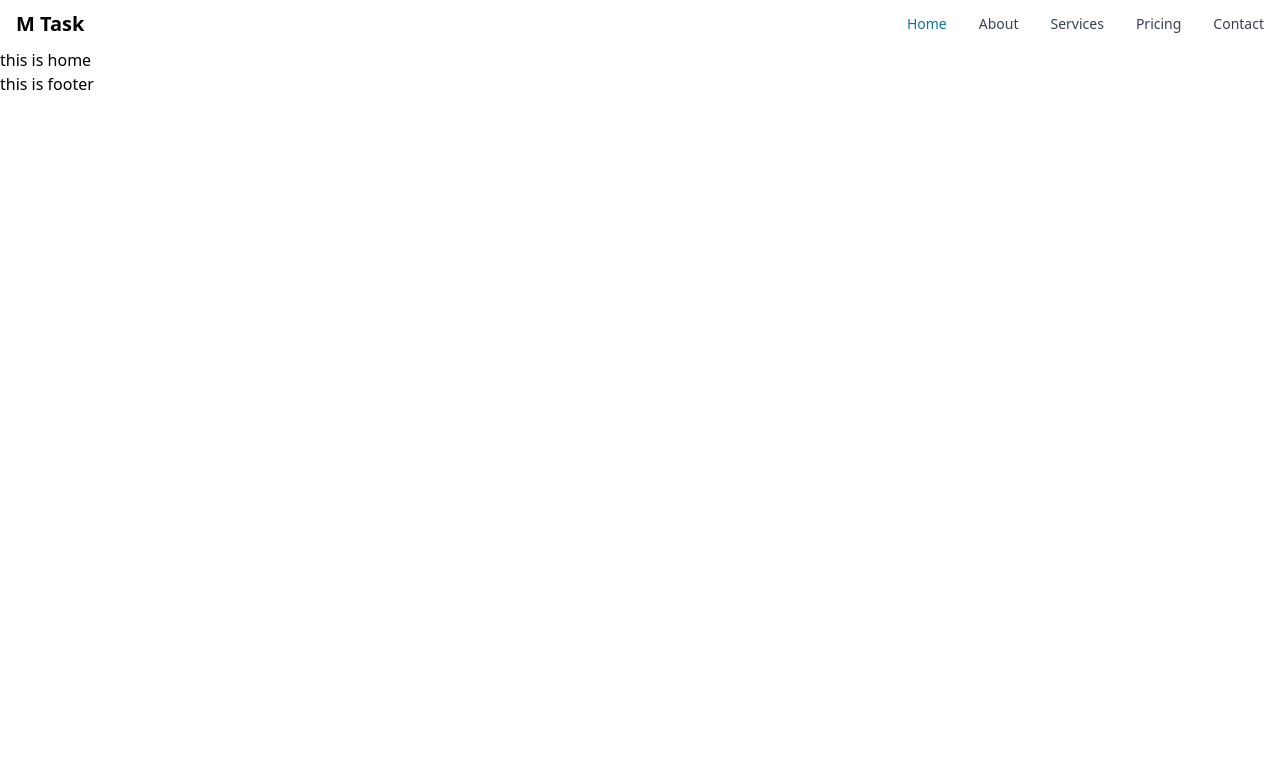
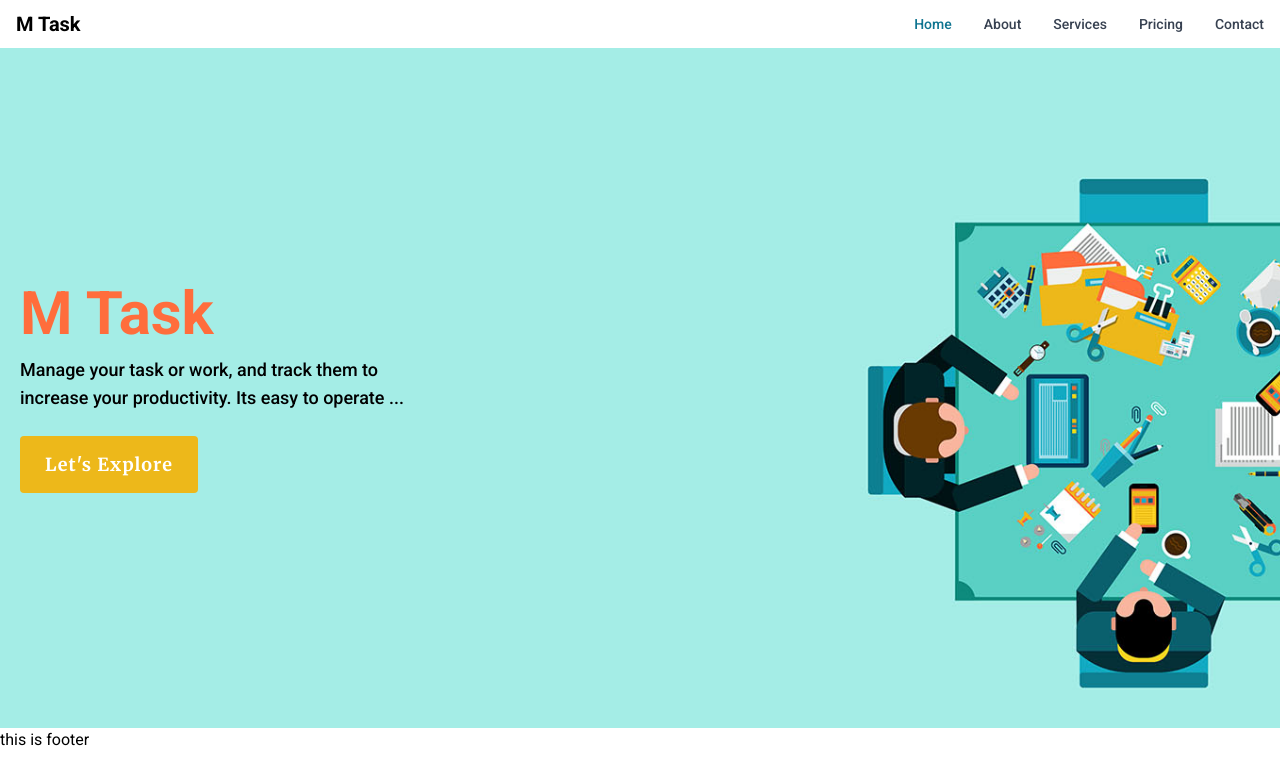
Before and after one commit to Solaiman366882/task-management, a React (Vite) app: page / in a window 1280 px wide. Shown: the top 784 px of the page. Built offline with nearby package versions, Linux system fonts and the light colour scheme.

Commit message:
Banner section design completed

```diff
--- /dev/null
+++ b/src/Component/Banner/Banner.css
@@ -0,0 +1,8 @@
+.banner-section{
+    width: 100%;
+    min-height: 80vh;
+    background: url(../../assets/images/banner-img.jpg);
+    background-size: cover;
+    background-repeat: no-repeat;
+    background-position: center;
+}
--- /dev/null
+++ b/src/Component/Banner/Banner.jsx
@@ -0,0 +1,20 @@
+import "./Banner.css";
+const Banner = () => {
+    return (
+        <section className="banner-section">
+            <div className="max-w-screen-xl mx-auto p-5 h-full">
+                <div className="hero w-full flex min-h-[80vh] flex-col justify-center">
+                    <h1 className="text-[#FF6D3C] font-bold text-6xl ">M Task</h1>
+                    <p className="mt-3 mb-6 font-medium text-lg">Manage your task or work, and track them to <br /> increase your productivity. Its easy to operate ...</p>
+                    <div>
+                        <div className="">
+                            <button className="btn">{"Let's Explore"}</button>
+                        </div>
+                    </div>
+                </div>
+            </div>
+        </section>
+    );
+};
+
+export default Banner;
--- a/src/Pages/Home/Home.jsx
+++ b/src/Pages/Home/Home.jsx
@@ -1,8 +1,11 @@
+import Banner from "../../Component/Banner/Banner";
 
 const Home = () => {
     return (
         <div>
-            this is home
+            <div>
+                <Banner></Banner>
+            </div>
         </div>
     );
 };
--- /dev/null
+++ b/src/Pages/Login/Login.jsx
@@ -0,0 +1,10 @@
+
+const Login = () => {
+    return (
+        <div>
+            this is login
+        </div>
+    );
+};
+
+export default Login;
--- a/src/index.css
+++ b/src/index.css
@@ -9,3 +9,19 @@ font-family: 'Roboto', sans-serif;
 
 
 */
+
+body{
+    font-family: 'Roboto', sans-serif;
+}
+.btn {
+    padding: 15px 25px;
+    background: #EDB81A;
+    color: #fff;
+    font-size: 18px;
+    font-weight: bold;
+    text-align: center;
+    letter-spacing: 1px;
+    text-transform: capitalize;
+    border-radius: 4px;
+    font-family: 'Merriweather', serif;
+}
```
Also changed, not shown: src/assets/images/background.webp (added), src/assets/images/banner-img.jpg (added).
